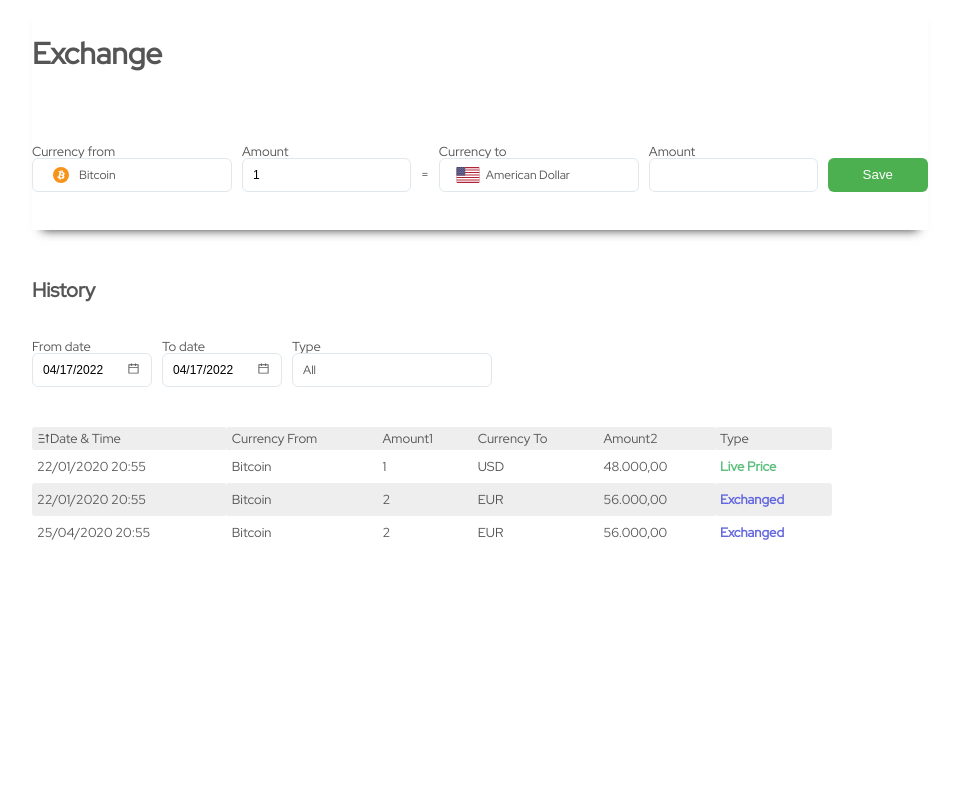
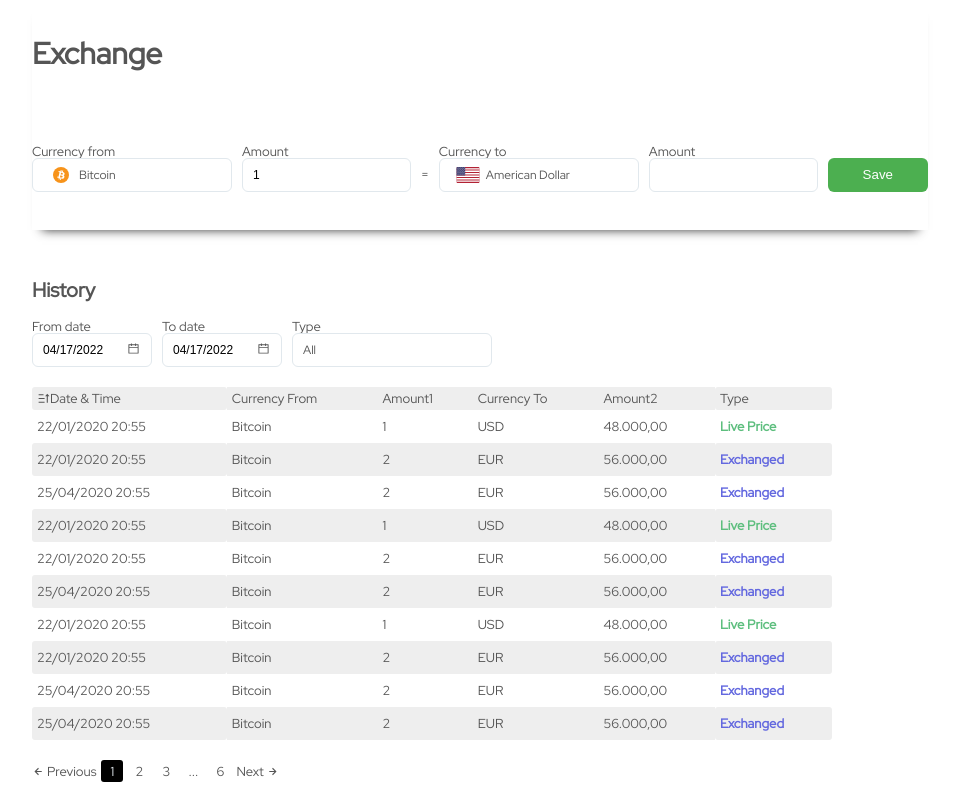
Before and after one commit to killjoy2013/currency_rates_widget, a Next.js app in the folder frontend-css/: page /widget in a window 1280 px wide. Shown: the whole page, without its empty margins (268-1227 px from the left). Built offline with nearby package versions, Linux system fonts and the light colour scheme.

Commit message:
pagination ok gibi!

```diff
--- /dev/null
+++ b/frontend-css/src/components/Pagination.tsx
@@ -0,0 +1,149 @@
+import React from "react";
+import { BiRightArrowAlt, BiLeftArrowAlt } from "react-icons/bi";
+import styles from "../../styles/Pagination.module.css";
+import { useState, useCallback } from "react";
+
+type PageItemProp = {
+  pageNo: number;
+  activePageNo: number;
+  onChange: (pageToGo: number) => void;
+  onPageChange: (activePage: number) => void;
+};
+const PageItem: React.FunctionComponent<PageItemProp> = ({
+  pageNo,
+  activePageNo,
+  onChange,
+  onPageChange,
+}) => {
+  let active = pageNo == activePageNo ? styles.active : "";
+
+  return (
+    <div
+      className={`${styles.pageItem} ${active}`}
+      onClick={() => {
+        onChange(pageNo);
+        onPageChange(pageNo);
+      }}
+    >
+      {pageNo}
+    </div>
+  );
+};
+
+const Dots = () => {
+  return (
+    <div key="dots" className={styles.pageItem}>
+      ...
+    </div>
+  );
+};
+
+type PaginationProp = {
+  totalNumber: number;
+  onPageChange: (activePage: number) => void;
+};
+
+const Pagination: React.FunctionComponent<PaginationProp> = ({
+  totalNumber,
+  onPageChange,
+}) => {
+  const [activePage, setActivePage] = useState(1);
+
+  const Next = useCallback(() => {
+    return (
+      <div
+        key="next"
+        className={styles.nextPrev}
+        onClick={() => {
+          if (activePage < totalNumber) {
+            onPageChange(activePage + 1);
+            setActivePage((prev) => ++prev);
+          }
+        }}
+      >
+        <div>Next</div>
+        <BiRightArrowAlt />
+      </div>
+    );
+  }, [activePage, totalNumber, onPageChange]);
+
+  const Previous = useCallback(() => {
+    return (
+      <div
+        key="prev"
+        className={styles.nextPrev}
+        onClick={() => {
+          if (activePage > 0) {
+            onPageChange(activePage - 1);
+            setActivePage((prev) => --prev);
+          }
+        }}
+      >
+        <BiLeftArrowAlt />
+        <div>Previous</div>
+      </div>
+    );
+  }, [activePage, onPageChange]);
+
+  const renderMaxFive = useCallback(
+    (maxNumber: number, activePageNo: number) => {
+      const result: JSX.Element[] = [];
+      for (let i = 0; i < maxNumber; i++) {
+        result.push(
+          <PageItem
+            key={i}
+            pageNo={i + 1}
+            activePageNo={activePageNo}
+            onChange={setActivePage}
+            onPageChange={onPageChange}
+          />
+        );
+      }
+      return result;
+    },
+    [onPageChange]
+  );
+
+  const renderMoreThanFive = useCallback(
+    (maxNumber: number, activePageNo: number) => {
+      const result: JSX.Element[] = [];
+      for (let i = 0; i < 3; i++) {
+        result.push(
+          <PageItem
+            key={i}
+            pageNo={i + 1}
+            activePageNo={activePageNo}
+            onChange={setActivePage}
+            onPageChange={onPageChange}
+          />
+        );
+      }
+      result.push(<Dots key="dots" />);
+      result.push(
+        <PageItem
+          key={maxNumber}
+          pageNo={maxNumber}
+          activePageNo={activePageNo}
+          onChange={setActivePage}
+          onPageChange={onPageChange}
+        />
+      );
+      return result;
+    },
+    []
+  );
+
+  let result: JSX.Element[] = [];
+  result.push(<Previous key="prev" />);
+  if (totalNumber <= 5) {
+    result = [...result, ...renderMaxFive(totalNumber, activePage)];
+  } else {
+    result = [...result, ...renderMoreThanFive(totalNumber, activePage)];
+  }
+
+  result.push(<Next key="next" />);
+
+  return <div className={styles.container}>{result.map((m) => m)}</div>;
+};
+
+export default Pagination;
--- a/frontend-css/src/components/RateList/RateListDesktop.tsx
+++ b/frontend-css/src/components/RateList/RateListDesktop.tsx
@@ -3,6 +3,7 @@ import classes from "../../../styles/RateList.module.css";
 
 import { RiSortAsc, RiSortDesc } from "react-icons/ri";
 import DateFilter from "../DateFilter";
+import Pagination from "../Pagination";
 
 const RateListDesktop = () => {
   const [sortAsc, setSortAsc] = useState<boolean>(true);
@@ -53,8 +54,68 @@ const RateListDesktop = () => {
             <td className={classes.td}>56.000,00</td>
             <td className={`${classes.td} ${classes.exchanged}`}>Exchanged</td>
           </tr>
+          <tr className={classes.tr}>
+            <td className={classes.td}>22/01/2020 20:55</td>
+            <td className={classes.td}>Bitcoin</td>
+            <td className={classes.td}>1</td>
+            <td className={classes.td}>USD</td>
+            <td className={classes.td}>48.000,00</td>
+            <td className={`${classes.td} ${classes.livePrice}`}>Live Price</td>
+          </tr>
+          <tr className={classes.tr}>
+            <td className={classes.td}>22/01/2020 20:55</td>
+            <td className={classes.td}>Bitcoin</td>
+            <td className={classes.td}>2</td>
+            <td className={classes.td}>EUR</td>
+            <td className={classes.td}>56.000,00</td>
+            <td className={`${classes.td} ${classes.exchanged}`}>Exchanged</td>
+          </tr>
+          <tr className={classes.tr}>
+            <td className={classes.td}>25/04/2020 20:55</td>
+            <td className={classes.td}>Bitcoin</td>
+            <td className={classes.td}>2</td>
+            <td className={classes.td}>EUR</td>
+            <td className={classes.td}>56.000,00</td>
+            <td className={`${classes.td} ${classes.exchanged}`}>Exchanged</td>
+          </tr>
+          <tr className={classes.tr}>
+            <td className={classes.td}>22/01/2020 20:55</td>
+            <td className={classes.td}>Bitcoin</td>
+            <td className={classes.td}>1</td>
+            <td className={classes.td}>USD</td>
+            <td className={classes.td}>48.000,00</td>
+            <td className={`${classes.td} ${classes.livePrice}`}>Live Price</td>
+          </tr>
+          <tr className={classes.tr}>
+            <td className={classes.td}>22/01/2020 20:55</td>
+            <td className={classes.td}>Bitcoin</td>
+            <td className={classes.td}>2</td>
+            <td className={classes.td}>EUR</td>
+            <td className={classes.td}>56.000,00</td>
+            <td className={`${classes.td} ${classes.exchanged}`}>Exchanged</td>
+          </tr>
+          <tr className={classes.tr}>
+            <td className={classes.td}>25/04/2020 20:55</td>
+            <td className={classes.td}>Bitcoin</td>
+            <td className={classes.td}>2</td>
+            <td className={classes.td}>EUR</td>
+            <td className={classes.td}>56.000,00</td>
+            <td className={`${classes.td} ${classes.exchanged}`}>Exchanged</td>
+          </tr>
+          <tr className={classes.tr}>
+            <td className={classes.td}>25/04/2020 20:55</td>
+            <td className={classes.td}>Bitcoin</td>
+            <td className={classes.td}>2</td>
+            <td className={classes.td}>EUR</td>
+            <td className={classes.td}>56.000,00</td>
+            <td className={`${classes.td} ${classes.exchanged}`}>Exchanged</td>
+          </tr>
         </tbody>
       </table>
+      <Pagination
+        totalNumber={6}
+        onPageChange={(page) => console.log({ page })}
+      />
     </div>
   );
 };
--- /dev/null
+++ b/frontend-css/styles/Pagination.module.css
@@ -0,0 +1,29 @@
+.container {
+  display: flex;
+  align-items: center;
+  justify-items: flex-end;
+  gap: 0.5rem;
+}
+
+.pageItem {
+  display: flex;
+  align-items: center;
+  justify-content: center;
+  border-radius: 0.3rem;
+  width: 2.2rem;
+  height: 2.2rem;
+  cursor: pointer;
+}
+
+.active {
+  background-color: var(--dark-color);
+  color: var(--neutral-color);
+}
+
+.nextPrev {
+  display: flex;
+  align-items: center;
+  justify-items: stretch;
+  gap: 0.2rem;
+  cursor: pointer;
+}
--- a/frontend-css/styles/RateList.module.css
+++ b/frontend-css/styles/RateList.module.css
@@ -2,8 +2,9 @@
   display: grid;
   margin-top: 5rem;
   justify-content: start;
+  align-items: stretch;
   font-size: 1.3rem;
-  gap: 4rem;
+  gap: 2rem;
 }
 
 .table {
```
Also changed, not shown: frontend-css/src/components/SummaryModal.tsx (added, +58 -0 lines), frontend-css/styles/SummaryModal.module.css (added, +72 -0 lines).
